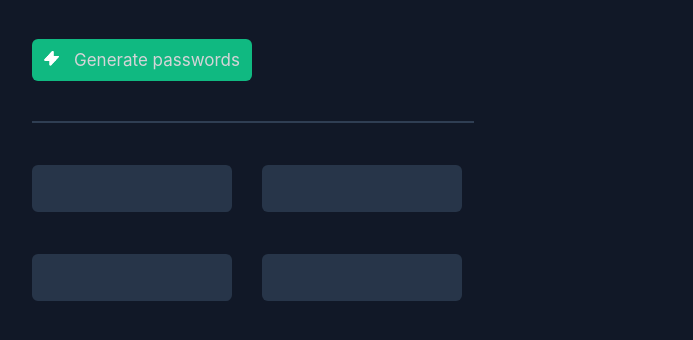
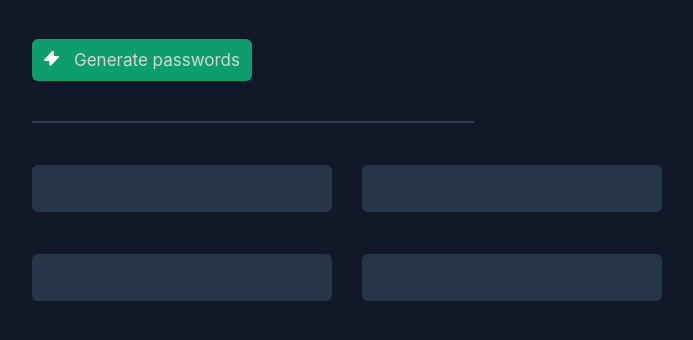
Before and after one commit to Riyaz5027/random-password-generator, a plain HTML site: page index.html in a window 1280 px wide. In both pictures the pointer is over the button "Generate passwords". Shown: the part 186-526 px from the top of the page, without its empty margins (26-719 px from the left). Drawn offline with Linux system fonts and the light colour scheme.

Commit message:
added image

```diff
--- a/style.css
+++ b/style.css
@@ -40,6 +40,10 @@ p{
     /* line-height: 24px; */
     /* font-weight: 500; */
 }
+#btn:hover{
+    background-color: #0E9E6E;
+    cursor: pointer;
+}
 #btnimg
 {
     width: 15px;
@@ -71,7 +75,7 @@ body{
 #b1,#b2,#b3,#b4
 {
 
-    width: 200px;
+    width: 300px;
     height: 27px;
     text-align: center;;
     margin-top: 42px;
@@ -85,3 +89,6 @@ body{
     font-size: 17px;
     margin-right:30px;
 }
+#b1,#b2,#b3,#b4:hover{
+
+}
```
Also changed, not shown: copy.png (added).
